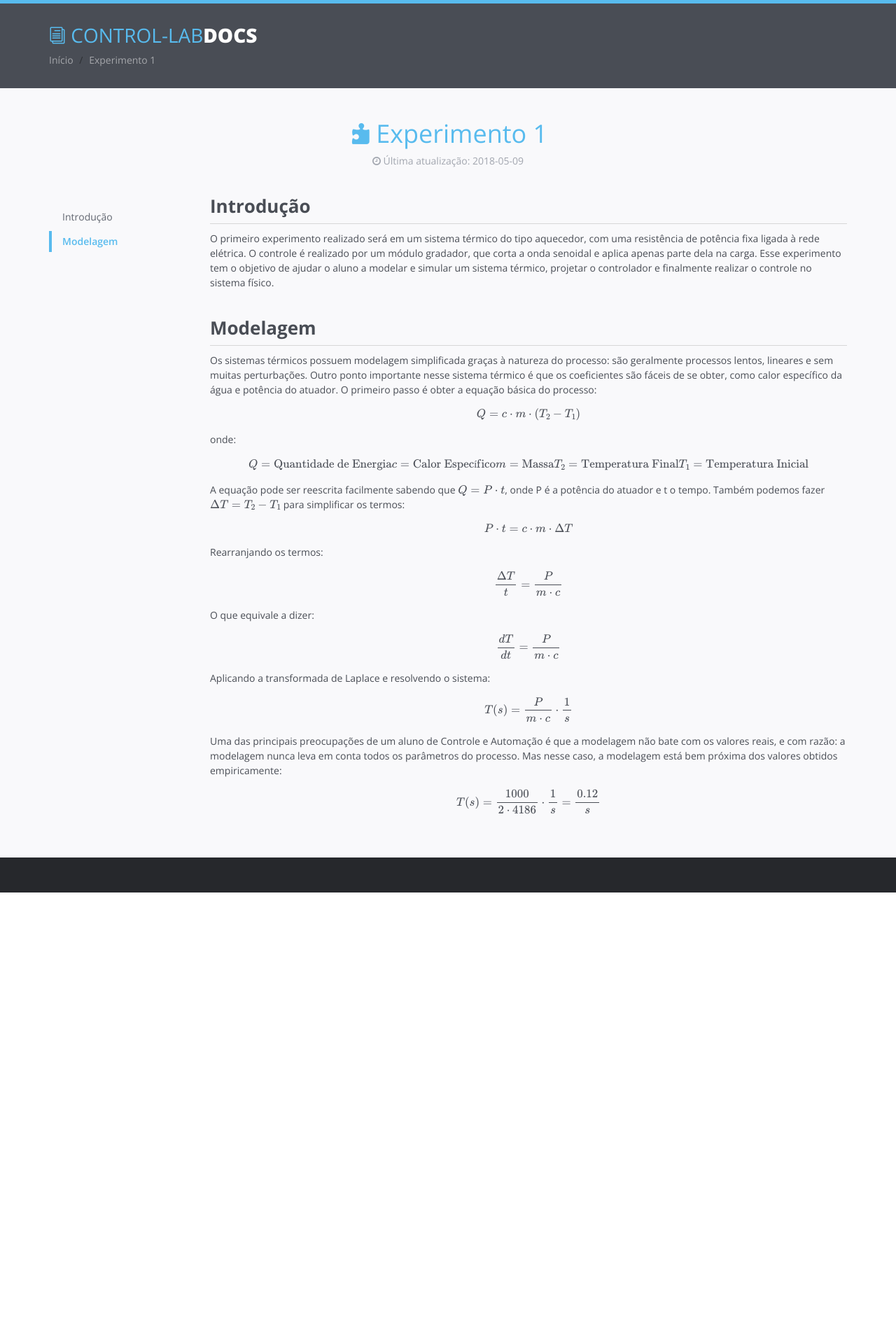
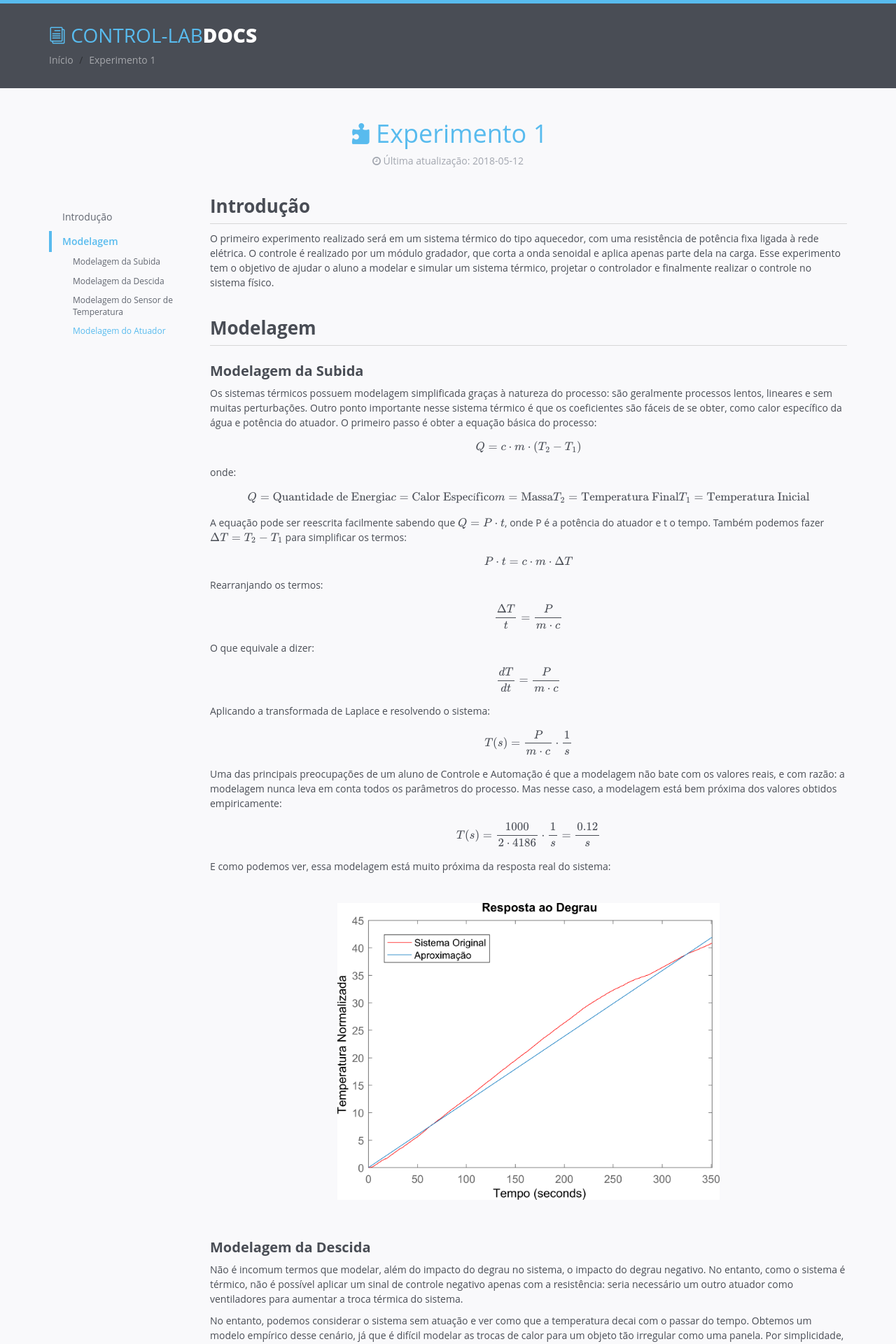
Before and after one commit to bvanelli/control-lab, a Jekyll site: the page built from exp1.md, in a window 1280 px wide. Shown: the top 1920 px of the page at 70% size. Built offline with Jekyll 4.4.1, drawn with Linux system fonts in a browser that asks for light colours; formulas are drawn with MathJax 3; before the commit the page ends 1275 px from its top, so only the background shows below that; some of the changed text lies outside the part shown.

Commit message:
More documentation and some images.

```diff
--- a/_includes/head.html
+++ b/_includes/head.html
@@ -9,8 +9,7 @@
     <meta name="viewport" content="width=device-width, initial-scale=1.0">
     <meta name="description" content="">
     <meta name="author" content="">
-    <link rel="shortcut icon" href="favicon.ico">
-    <link href='http://fonts.googleapis.com/css?family=Open+Sans:300italic,400italic,600italic,700italic,800italic,400,300,600,700,800' rel='stylesheet' type='text/css'>
+    <link rel="shortcut icon" href="/control-lab/favicon.ico">
     <!-- Global CSS -->
     <link rel="stylesheet" href="/control-lab/assets/plugins/bootstrap/css/bootstrap.min.css">
     <!-- Plugins CSS -->
--- a/assets/css/styles.css
+++ b/assets/css/styles.css
@@ -1341,7 +1341,11 @@ small {
 }
 
 img {
-    display: inline-block;
+    display: block;
+    margin-left: auto;
+    margin-right: auto;
+    margin-top: 3em;
+    margin-bottom: 3em;
     height: auto;
     max-width: 100%;
 }
--- a/exp1.md
+++ b/exp1.md
@@ -3,7 +3,8 @@ permalink: exp1/
 title: Experimento 1
 title_icon: icon_puzzle_alt
 body_color: blue
-updated: 2018-05-09
+updated: 2018-05-12
+type: exp
 description: Modelagem e implicações dos controladores para um sistema térmico.
 ---
 
@@ -26,6 +27,8 @@ description: Modelagem e implicações dos controladores para um sistema térmic
 O primeiro experimento realizado será em um sistema térmico do tipo aquecedor, com uma resistência de potência fixa ligada à rede elétrica. O controle é realizado por um módulo gradador, que corta a onda senoidal e aplica apenas parte dela na carga. Esse experimento tem o objetivo de ajudar o aluno a modelar e simular um sistema térmico, projetar o controlador e finalmente realizar o controle no sistema físico.
 
 # Modelagem
+
+## Modelagem da Subida
 
 Os sistemas térmicos possuem modelagem simplificada graças à natureza do processo: são geralmente processos lentos, lineares e sem muitas perturbações. Outro ponto importante nesse sistema térmico é que os coeficientes são fáceis de se obter, como calor específico da água e potência do atuador. O primeiro passo é obter a equação básica do processo:
 
@@ -60,3 +63,45 @@ $$T(s) = \frac{P}{m \cdot c} \cdot \frac{1}{s}$$
 Uma das principais preocupações de um aluno de Controle e Automação é que a modelagem não bate com os valores reais, e com razão: a modelagem nunca leva em conta todos os parâmetros do processo. Mas nesse caso, a modelagem está bem próxima dos valores obtidos empiricamente:
 
 $$T(s) = \frac{1000}{2 \cdot 4186} \cdot \frac{1}{s} = \frac{0.12}{s}$$
+
+E como podemos ver, essa modelagem está muito próxima da resposta real do sistema:
+
+<img src="/control-lab/assets/images/exp1/response.png" style="width: 60%;"/>
+
+## Modelagem da Descida
+
+Não é incomum termos que modelar, além do impacto do degrau no sistema, o impacto do degrau negativo. No entanto, como o sistema é térmico, não é possível aplicar um sinal de controle negativo apenas com a resistência: seria necessário um outro atuador como ventiladores para aumentar a troca térmica do sistema.
+
+No entanto, podemos considerar o sistema sem atuação e ver como que a temperatura decai com o passar do tempo. Obtemos um modelo empírico desse cenário, já que é difícil modelar as trocas de calor para um objeto tão irregular como uma panela. Por simplicidade, a aproximação também foi feita usando um sistema integrador.
+
+<img src="/control-lab/assets/images/exp1/free_response.png" style="width: 60%;"/>
+
+O que equivale a uma função de transferência:
+
+$$P(s) = -\frac{0.01014}{s}$$
+
+Pode-se observar que o sistema em questão apresenta uma resposta de descida muito mais lenta que a resposta de subida. Isso implica que o controlador projetado não deve possuir overshoot, já que o tempo de resposta da descida é aproximadamente 10 vezes maior que a subida.
+
+## Modelagem do Sensor de Temperatura
+
+TODO
+
+## Modelagem do Atuador
+
+O atuador altera o ângulo de disparo de acordo com a tensão de entrada, mas como a onda é senoidal, a potência entregue na carga não é linear. Isso faz com que tenhamos que modelar o atuador também para melhor aplicar a ação de controle.
+
+<p>A equação que define a tensão de saída de acordo com um ângulo de disparo \( \alpha \) é:</p>
+
+$$V_{o,rms} = V_{rms} \cdot \sqrt{1 - \frac{\alpha}{\pi} + \frac{\sin(2\alpha)}{2\pi}}$$
+
+E a potência entregue à carga é:
+
+$$P = \frac{V_{o,rms}^2}{R} = \frac{V_{rms}^2}{R} \left( 1 - \frac{\alpha}{\pi} + \frac{\sin(2\alpha)}{2\pi} \right)$$
+
+Como estamos assumindo que o valor da entrada U'(t) varia de 0 a 1, podemos então achar a função que define o atuador:
+
+$$U(t) = 1 - U'(t) + \frac{\sin(2 \cdot \pi \cdot U'(t))}{2\pi}$$
+
+Por fim, o gráfico mostra a resposta em potência dado um ângulo de disparo.
+
+<img src="/control-lab/assets/images/exp1/actuator.png" style="width: 60%;"/>
```
Also changed, not shown: assets/images/exp1/actuator.png (added), assets/images/exp1/free_response.png (added), assets/images/exp1/response.png (added), assets/images/hacking-common.png (deleted), assets/images/hacking-in-the-cloud.png (deleted), assets/images/hacking-with-idsfree.png (deleted), assets/images/idsfree-logo-256.png (deleted), assets/images/idsfree-logo.png (deleted).
